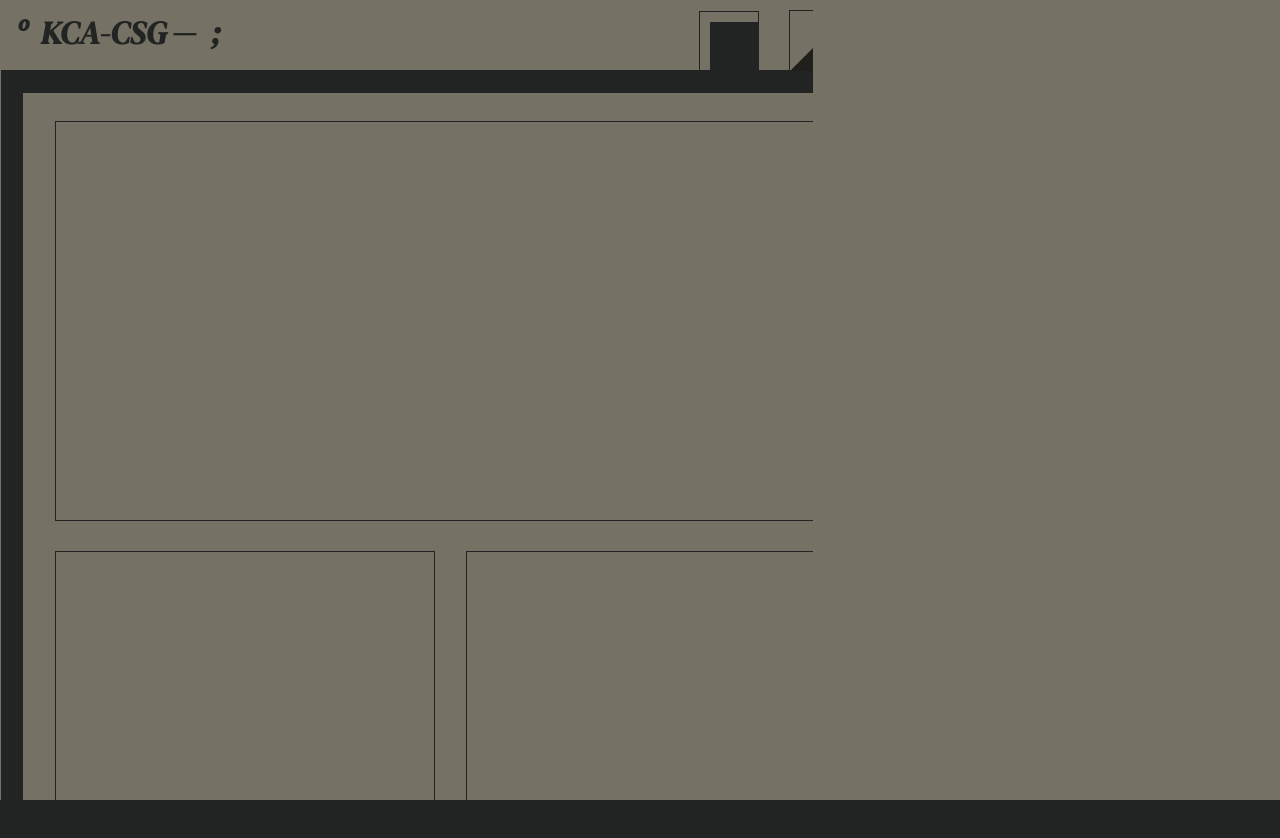
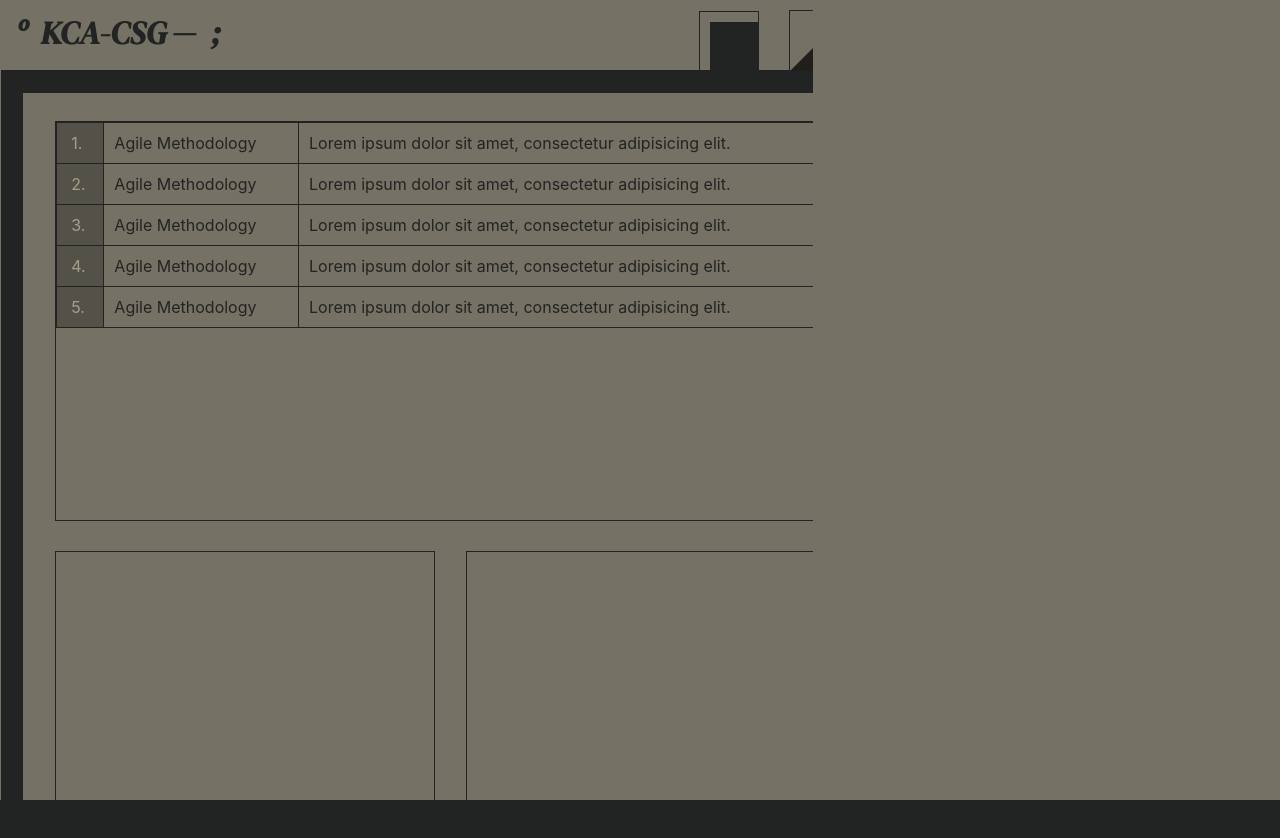
Before and after one commit to codepark-kr/KCA-CSG-API-Server, a React app in the folder src/main/frontend/: page / in a window 1280 px wide. Shown: the top 838 px of the page. Built offline with nearby package versions, Linux system fonts and the light colour scheme; a web font is replaced by a local one.

Commit message:
[STY] Add new Sample data for twins-list on console

```diff
--- a/src/main/frontend/src/assets/styles/global.scss
+++ b/src/main/frontend/src/assets/styles/global.scss
@@ -19,6 +19,7 @@
   --young-cactus: #4d9f0c;
 
   --dusty-gray: #757164;
+  --dusty-darkgray: #545148;
   --dusty-pearl: #a49f8d;
   --dusty-black: #222423;
   --teal-point: #154946;
@@ -65,6 +66,11 @@ h2 { text-transform: uppercase; }
 .write-dropdown > ul { border: 2px solid teal; margin-left: -20px; }
 .write-dropdown > ul li { line-height: 1.4; font-weight: lighter; }
 
-.recentTwins { width: 980px; height: 400px; position: absolute; top: 120px; border: 1px solid var(--dusty-black); margin-left: calc(50% - 1024px / 2); }
+.recentTwins { width: 980px; height: 400px; position: absolute; top: 120px; border: 1px solid var(--dusty-black); margin-left: calc(50% - 1024px / 2);}
+.recentTwins table tr td { font-width: lighter; color: var(--dusty-black); border: 1px solid var(--dusty-black); text-align: justify; padding: 10px; }
+.recentTwins table{ border-collapse: collapse; border: 1px solid var(--dusty-black); width: 100%; }
+.twinsIndex { background: var(--dusty-darkgray); color: var(--dusty-pearl) !important; }
+
+
 .recentBooks { width: 380px; height: 600px; position: absolute; top: 550px; border: 1px solid var(--dusty-black); margin-left: calc(50% - 1024px / 2); }
 .recentShorties { width: 568px; height: 600px; position: absolute; top: 550px; border: 1px solid var(--dusty-black); margin-left: calc(100% - 1290px / 2); }
--- a/src/main/frontend/src/components/TestComponent.js
+++ b/src/main/frontend/src/components/TestComponent.js
@@ -9,6 +9,43 @@ const TestComponent=()=>{
         <div style={ outermostStyle }>
             <div style={ innerWrapper }>
                 <div className="recentTwins">
+                    <table>
+                        <tr>
+                            <td className="twinsIndex">&nbsp;1.</td>
+                            <td>Agile Methodology</td>
+                            <td>Lorem ipsum dolor sit amet, consectetur adipisicing elit.</td>
+                            <td>2021.12.30</td>
+                            <td>(WIP)</td>
+                        </tr>
+                        <tr>
+                            <td className="twinsIndex">&nbsp;2.</td>
+                            <td>Agile Methodology</td>
+                            <td>Lorem ipsum dolor sit amet, consectetur adipisicing elit.</td>
+                            <td>2021.12.30</td>
+                            <td>(Done)</td>
+                        </tr>
+                        <tr>
+                            <td className="twinsIndex">&nbsp;3.</td>
+                            <td>Agile Methodology</td>
+                            <td>Lorem ipsum dolor sit amet, consectetur adipisicing elit.</td>
+                            <td>2021.12.30</td>
+                            <td>(WIP)</td>
+                        </tr>
+                        <tr>
+                            <td className="twinsIndex">&nbsp;4.</td>
+                            <td>Agile Methodology</td>
+                            <td>Lorem ipsum dolor sit amet, consectetur adipisicing elit.</td>
+                            <td>2021.12.30</td>
+                            <td>(Done)</td>
+                        </tr>
+                        <tr>
+                            <td className="twinsIndex">&nbsp;5.</td>
+                            <td>Agile Methodology</td>
+                            <td>Lorem ipsum dolor sit amet, consectetur adipisicing elit.</td>
+                            <td>2021.12.30</td>
+                            <td>(Done)</td>
+                        </tr>
+                    </table>
                 </div>
                 <div className="recentBooks">
                 </div>
```
Lines whose indentation alone changed are shown as unchanged.
